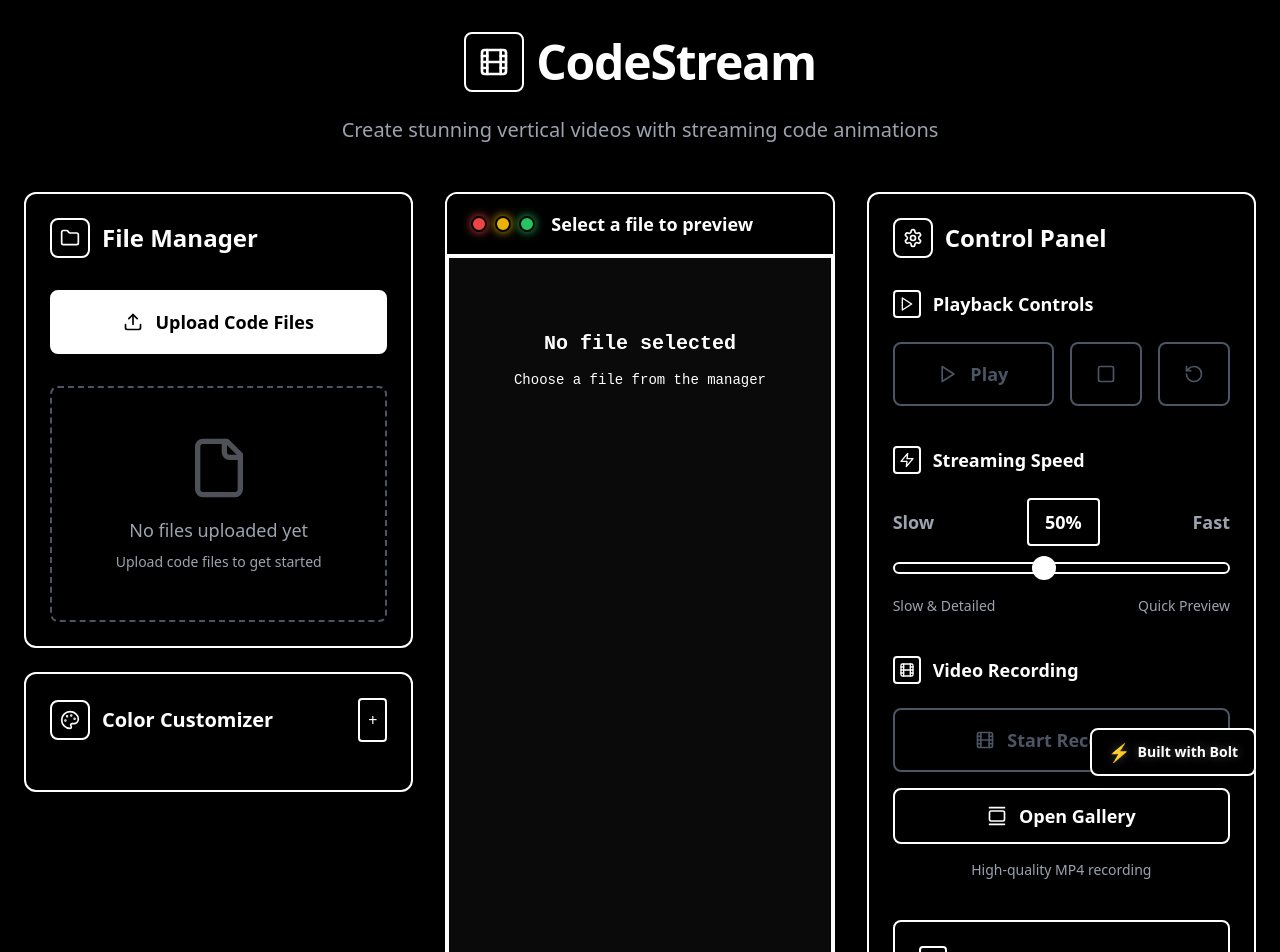
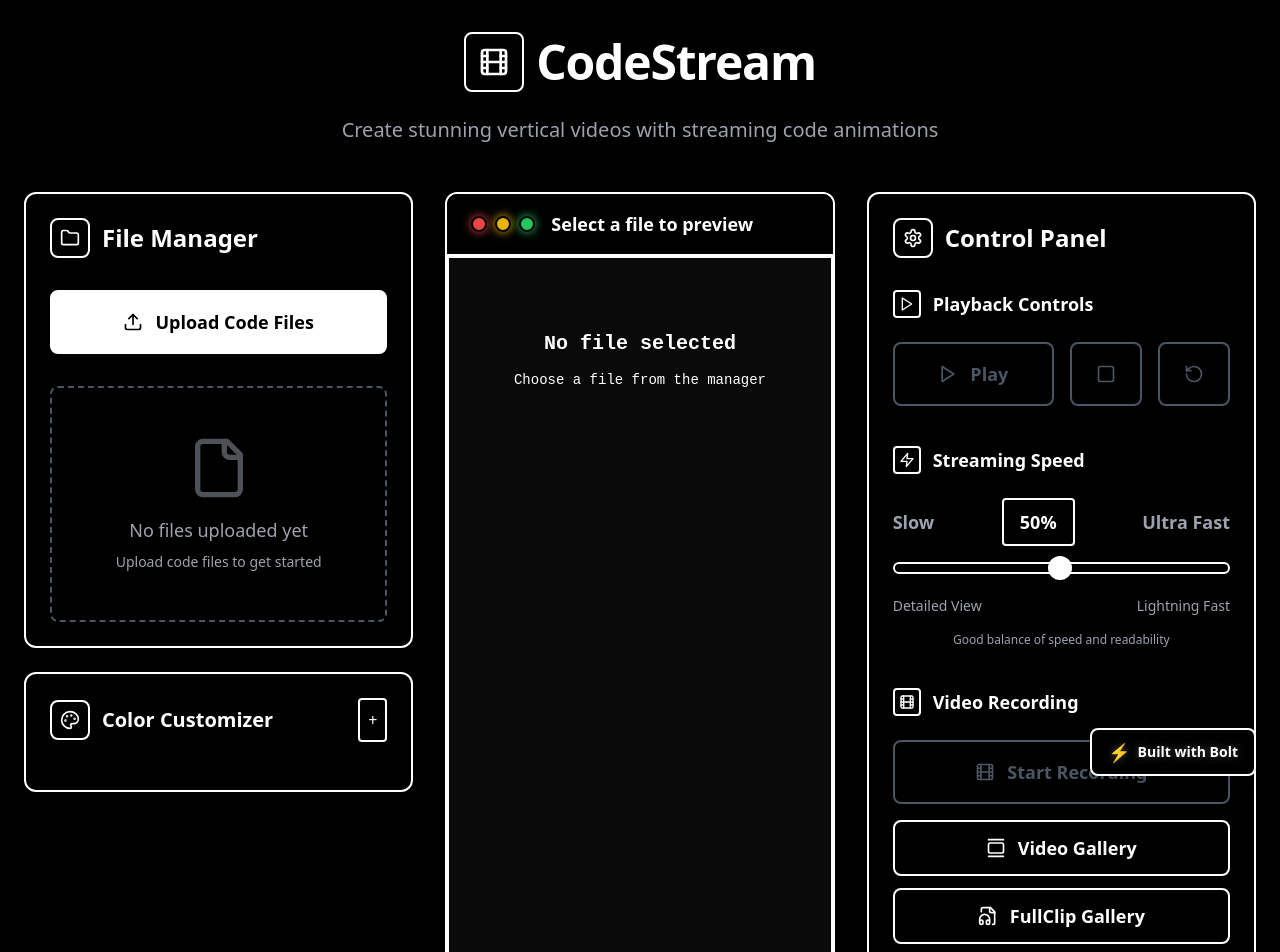
Before and after one commit to lalomorales22/code-stream-video-creator, a React (Vite) app: page / in a window 1280 px wide. Shown: the top 952 px of the page. Built offline with nearby package versions, Linux system fonts and the light colour scheme.

Commit message:
Faster Streaming Speed and Updated Gallery Buttons

```diff
--- a/src/App.tsx
+++ b/src/App.tsx
@@ -4,6 +4,7 @@ import FileManager from './components/FileManager';
 import CodeStreamer from './components/CodeStreamer';
 import ControlPanel from './components/ControlPanel';
 import VideoGallery from './components/VideoGallery';
+import FullClipGallery from './components/FullClipGallery';
 import ColorCustomizer, { ColorScheme } from './components/ColorCustomizer';
 
 export interface FileData {
@@ -34,6 +35,7 @@ function App() {
   const [streamSpeed, setStreamSpeed] = useState(50);
   const [isRecording, setIsRecording] = useState(false);
   const [isGalleryOpen, setIsGalleryOpen] = useState(false);
+  const [isFullClipGalleryOpen, setIsFullClipGalleryOpen] = useState(false);
   const [isColorCustomizerOpen, setIsColorCustomizerOpen] = useState(false);
   const [colorScheme, setColorScheme] = useState<ColorScheme>(defaultColorScheme);
   const [pendingVideo, setPendingVideo] = useState<{
@@ -109,6 +111,14 @@ function App() {
     setIsGalleryOpen(false);
   };
 
+  const handleOpenFullClipGallery = () => {
+    setIsFullClipGalleryOpen(true);
+  };
+
+  const handleCloseFullClipGallery = () => {
+    setIsFullClipGalleryOpen(false);
+  };
+
   const handleColorSchemeChange = (newColorScheme: ColorScheme) => {
     setColorScheme(newColorScheme);
   };
@@ -178,6 +188,7 @@ function App() {
               onOpenGallery={handleOpenGallery}
               onResetStream={handleResetStream}
               selectedFile={selectedFile}
+              onOpenFullClipGallery={handleOpenFullClipGallery}
             />
           </div>
         </div>
@@ -224,6 +235,12 @@ function App() {
         pendingVideo={pendingVideo}
         onPendingVideoSaved={handlePendingVideoSaved}
       />
+
+      {/* FullClip Gallery Modal */}
+      <FullClipGallery
+        isOpen={isFullClipGalleryOpen}
+        onClose={handleCloseFullClipGallery}
+      />
     </div>
   );
 }
--- a/src/components/CodeStreamer.tsx
+++ b/src/components/CodeStreamer.tsx
@@ -75,7 +75,7 @@ const CodeStreamer = forwardRef<HTMLDivElement, CodeStreamerProps>(
       }
     }, [file]);
 
-    // Handle streaming control - FIXED: Immediate start
+    // Handle streaming control - ENHANCED: Much faster speeds
     useEffect(() => {
       if (!file) return;
 
@@ -86,21 +86,33 @@ const CodeStreamer = forwardRef<HTMLDivElement, CodeStreamerProps>(
       }
 
       if (isStreaming && !isPaused) {
-        // Start streaming immediately
-        const streamingSpeed = 101 - speed;
+        // ENHANCED: New speed calculation for much faster streaming
+        // Speed 1-100 now maps to much faster intervals
+        // Speed 100 = 1ms interval (extremely fast)
+        // Speed 50 = 10ms interval (very fast)
+        // Speed 1 = 200ms interval (slow)
+        const streamingSpeed = Math.max(1, Math.round(201 - (speed * 2)));
+
+        // For very high speeds (80+), stream multiple characters at once
+        const charactersPerInterval = speed >= 80 ? Math.floor(speed / 20) : 1;
+
+        console.log(`Streaming at speed ${speed}: ${streamingSpeed}ms interval, ${charactersPerInterval} chars per interval`);
 
         intervalRef.current = setInterval(() => {
           setCurrentIndex(prevIndex => {
-            if (prevIndex < file.content.length) {
-              setDisplayedContent(prev => prev + file.content[prevIndex]);
-              return prevIndex + 1;
+            const nextIndex = prevIndex + charactersPerInterval;
+            if (nextIndex < file.content.length) {
+              const newContent = file.content.substring(0, nextIndex);
+              setDisplayedContent(newContent);
+              return nextIndex;
             } else {
-              // Streaming complete
+              // Streaming complete - show full content
+              setDisplayedContent(file.content);
               if (intervalRef.current) {
                 clearInterval(intervalRef.current);
                 intervalRef.current = null;
               }
-              return prevIndex;
+              return file.content.length;
             }
           });
         }, streamingSpeed);
--- a/src/components/ControlPanel.tsx
+++ b/src/components/ControlPanel.tsx
@@ -1,5 +1,5 @@
 import React from 'react';
-import { Play, Pause, Square, Film, Settings, Zap, Clock, GalleryVertical as Gallery, RotateCcw } from 'lucide-react';
+import { Play, Pause, Square, Film, Settings, Zap, Clock, GalleryVertical as Gallery, RotateCcw, FileAudio } from 'lucide-react';
 import { FileData } from '../App';
 
 interface ControlPanelProps {
@@ -12,6 +12,7 @@ interface ControlPanelProps {
   onOpenGallery: () => void;
   onResetStream: () => void;
   selectedFile: FileData | null;
+  onOpenFullClipGallery?: () => void;
 }
 
 const ControlPanel: React.FC<ControlPanelProps> = ({
@@ -23,7 +24,8 @@ const ControlPanel: React.FC<ControlPanelProps> = ({
   onSpeedChange,
   onOpenGallery,
   onResetStream,
-  selectedFile
+  selectedFile,
+  onOpenFullClipGallery
 }) => {
   return (
     <div className="bg-black border-2 border-white rounded-xl p-6">
@@ -87,7 +89,7 @@ const ControlPanel: React.FC<ControlPanelProps> = ({
         </div>
       </div>
 
-      {/* Speed Control */}
+      {/* Speed Control - ENHANCED: Much faster speeds */}
       <div className="mb-10">
         <h3 className="text-lg font-bold text-white mb-6 flex items-center gap-3">
           <div className="p-1 border-2 border-white rounded">
@@ -100,12 +102,12 @@ const ControlPanel: React.FC<ControlPanelProps> = ({
           <div className="flex items-center justify-between text-lg font-bold">
             <span className="text-gray-400">Slow</span>
             <span className="text-white bg-black border-2 border-white px-4 py-2 rounded">{speed}%</span>
-            <span className="text-gray-400">Fast</span>
+            <span className="text-gray-400">Ultra Fast</span>
           </div>
 
           <input
             type="range"
-            min="10"
+            min="1"
             max="100"
             value={speed}
             onChange={(e) => onSpeedChange(Number(e.target.value))}
@@ -116,8 +118,16 @@ const ControlPanel: React.FC<ControlPanelProps> = ({
           />
 
           <div className="flex justify-between text-sm text-gray-400 font-medium">
-            <span>Slow & Detailed</span>
-            <span>Quick Preview</span>
+            <span>Detailed View</span>
+            <span>Lightning Fast</span>
+          </div>
+
+          {/* Speed indicators */}
+          <div className="text-xs text-gray-400 text-center">
+            {speed <= 20 && "Perfect for tutorials and detailed explanations"}
+            {speed > 20 && speed <= 50 && "Good balance of speed and readability"}
+            {speed > 50 && speed <= 80 && "Fast preview mode"}
+            {speed > 80 && "Ultra-fast for large files - entire file in ~1 minute"}
           </div>
         </div>
       </div>
@@ -147,14 +157,26 @@ const ControlPanel: React.FC<ControlPanelProps> = ({
             {isRecording ? 'Stop Recording' : 'Start Recording'}
           </button>
 
+          {/* UPDATED: Gallery buttons */}
+          <div className="grid grid-cols-1 gap-3">
             <button
               onClick={onOpenGallery}
               className="w-full flex items-center justify-center gap-3 py-3 px-6 rounded-lg font-bold text-lg
                        bg-black border-2 border-white text-white hover:bg-white hover:text-black transition-all duration-200"
             >
               <Gallery className="w-5 h-5" />
-            Open Gallery
+              Video Gallery
             </button>
+
+            <button
+              onClick={onOpenFullClipGallery}
+              className="w-full flex items-center justify-center gap-3 py-3 px-6 rounded-lg font-bold text-lg
+                       bg-black border-2 border-white text-white hover:bg-white hover:text-black transition-all duration-200"
+            >
+              <FileAudio className="w-5 h-5" />
+              FullClip Gallery
+            </button>
+          </div>
         </div>
 
         <p className="text-sm text-gray-400 mt-4 text-center font-medium">
@@ -188,7 +210,10 @@ const ControlPanel: React.FC<ControlPanelProps> = ({
             <div className="flex justify-between items-center">
               <span className="text-gray-400 font-medium">Est. Duration:</span>
               <span className="text-white font-bold">
-                {Math.round(selectedFile.content.length / (speed / 10))}s
+                {speed >= 80
+                  ? `~${Math.round(selectedFile.content.length / (speed * 5))}s`
+                  : `~${Math.round(selectedFile.content.length / (speed / 10))}s`
+                }
               </span>
             </div>
           </div>
```
Lines whose indentation alone changed are shown as unchanged.
